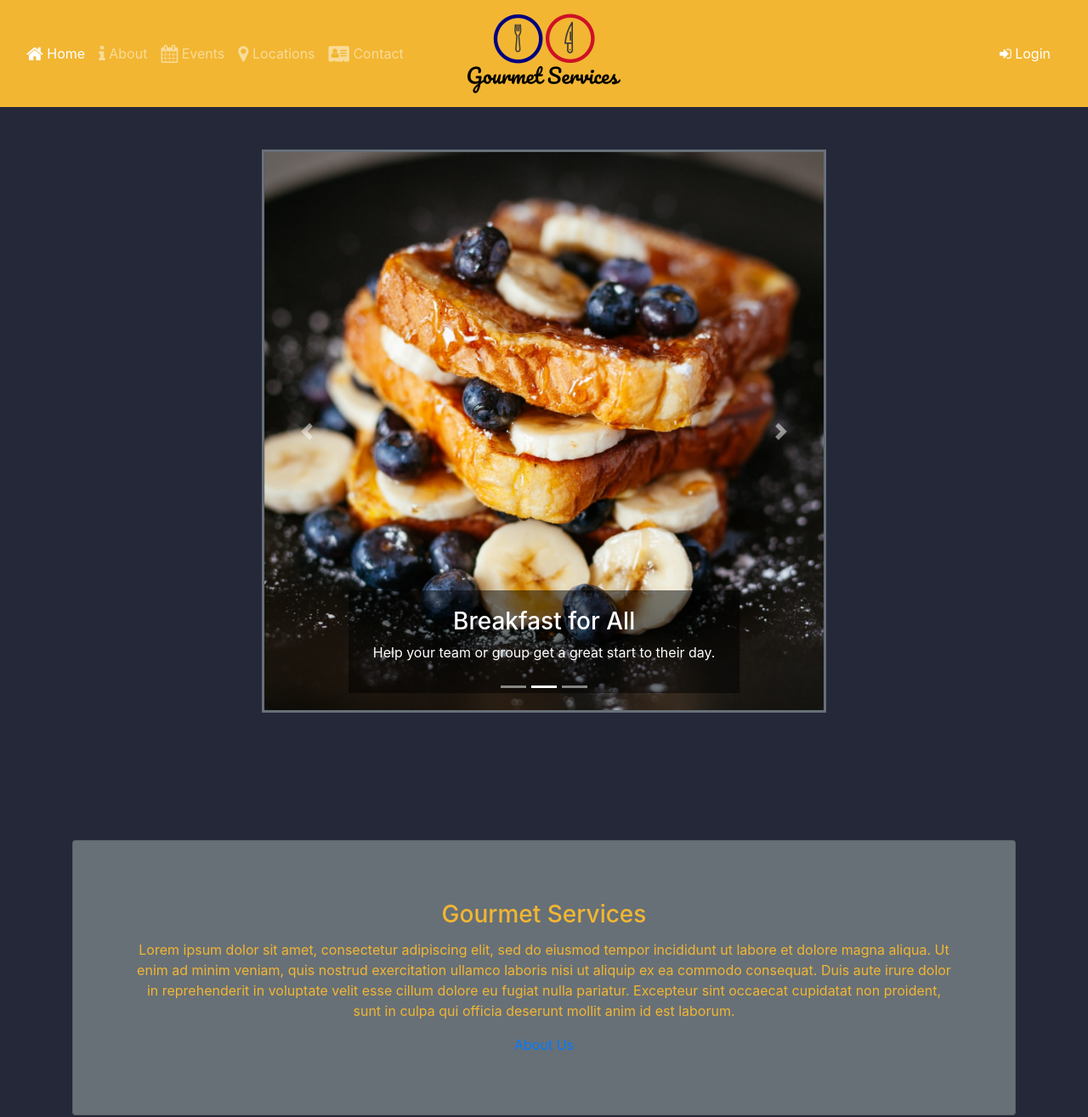
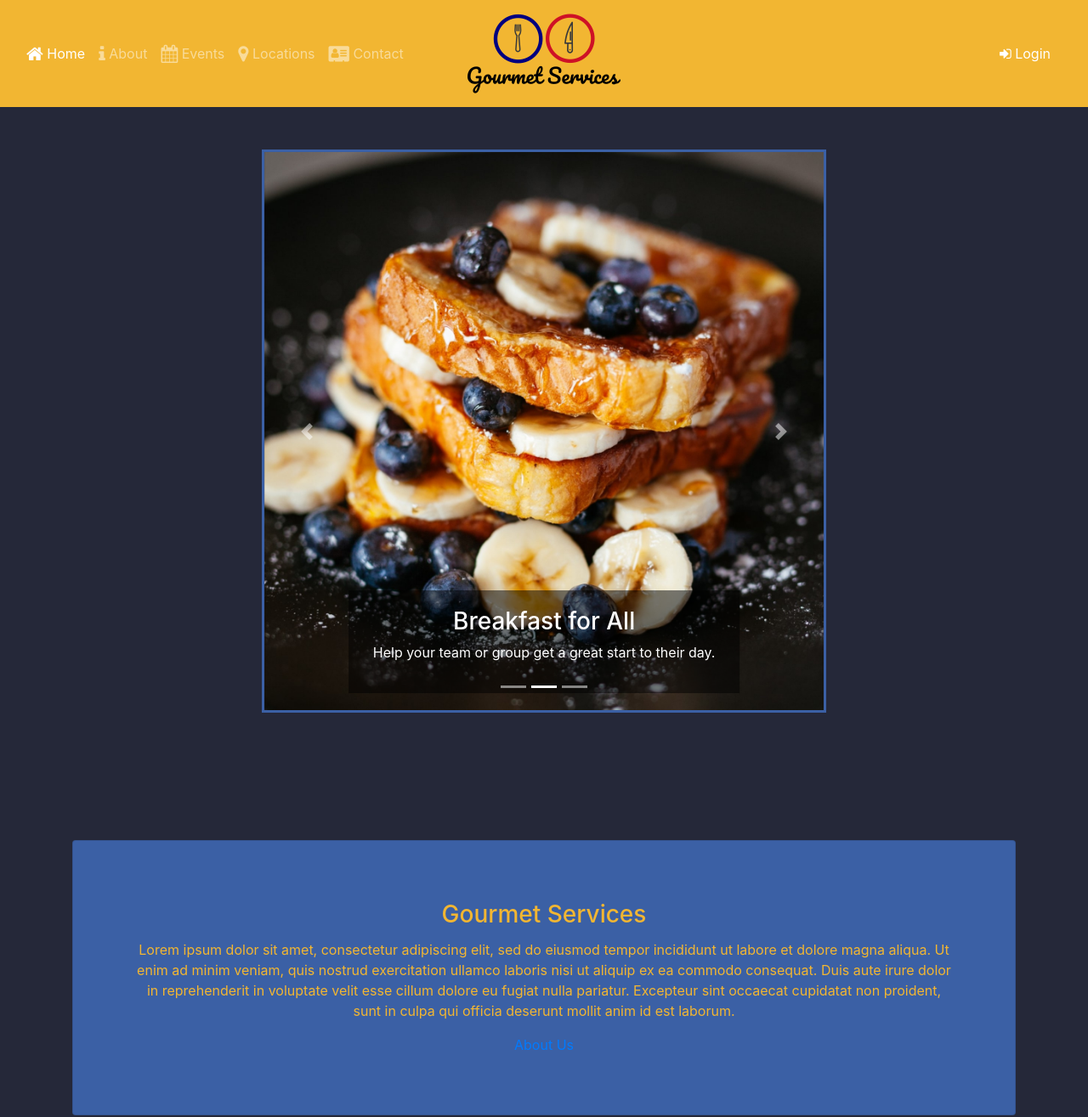
Before and after one commit to dsi28/GourmetServices, a website: page index.html in a window 1280 px wide. Shown: the top 1315 px of the page at 85% size. Drawn offline with nearby package versions, Linux system fonts and the light colour scheme.

Commit message:
update card colors

```diff
--- a/css/styles.css
+++ b/css/styles.css
@@ -9,6 +9,9 @@
 }
 .headingTextColor{
     color: #f2b632;
+}
+.addtionalColor{
+    color: #3B60A5;
 }
 
 .navbarCustomClass{
@@ -40,7 +43,7 @@
     background-color: rgba(0, 0, 0, 0.5); }
 
 .carousel {
-    border: solid #677077;
+    border: solid #3B60A5;
     /* margin-top: 100px; */
 }
 
@@ -58,7 +61,7 @@
 
 .paddingCustomClass{
     padding: 50px 50px;
-    color: #94949c;
+    color: #B4C5E4;
     margin-bottom: 100px;
 }
 
@@ -73,6 +76,6 @@ body{
 }
 
 .card{
-    background-color: #677077;
+    background-color: #3B60A5;
     color: #f2b632;
 }
```
